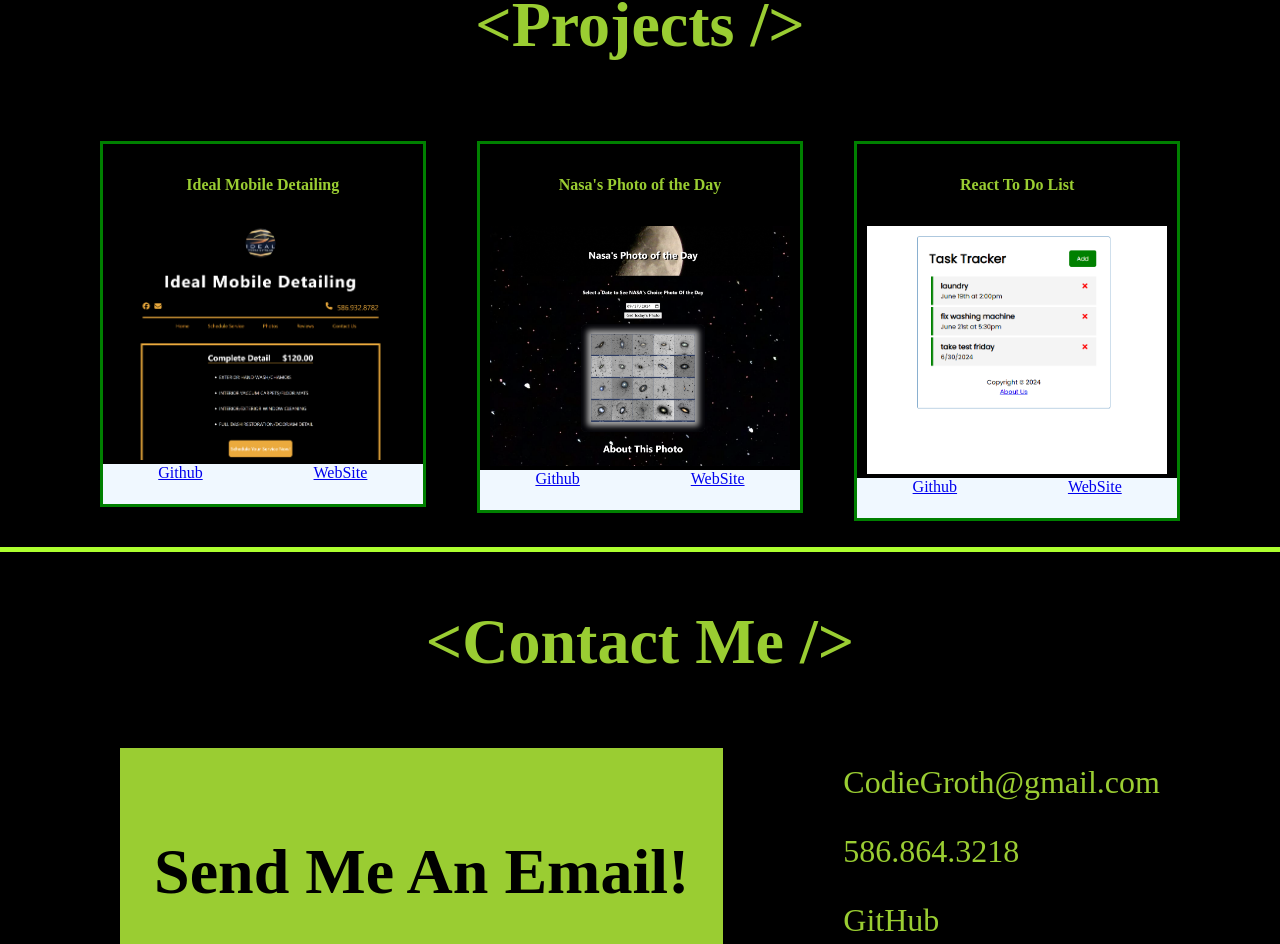
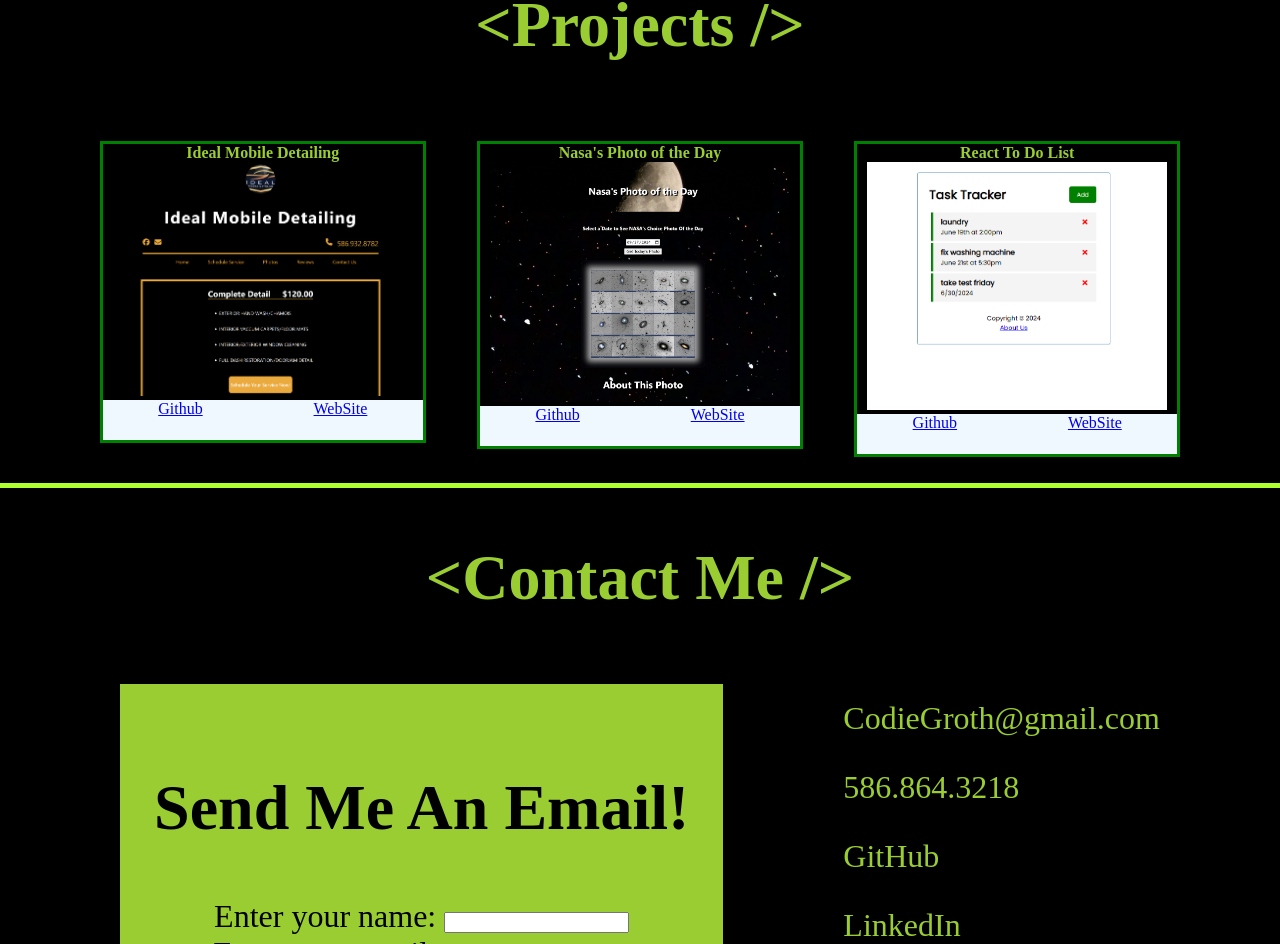
Before and after one commit to codiemaureen/codieCodes, a Next.js app: page / in a window 1280 px wide. Shown: the part 933-1877 px from the top of the page. Built offline with nearby package versions, Linux system fonts and the light colour scheme.

Commit message:
Fixing header response

```diff
--- a/src/app/component/Project.module.css
+++ b/src/app/component/Project.module.css
@@ -7,7 +7,7 @@
 .projectTitle {
   padding: 0;
   margin: 0;
-  font-size: 1rem;
+  font-size: 2rem;
   max-width: 100%;
   padding: 2rem;
   white-space: nowrap;
@@ -21,6 +21,13 @@
  justify-content: space-around;
 }
 
+@media screen and (max-width: 1450px) {
+.projectTitle {
+  font-size: 1rem;
+  padding: 0;
+  }
+}
+
 @media screen and (max-width: 860px) {
 .projectTitle {
   font-size: .55rem;
```
